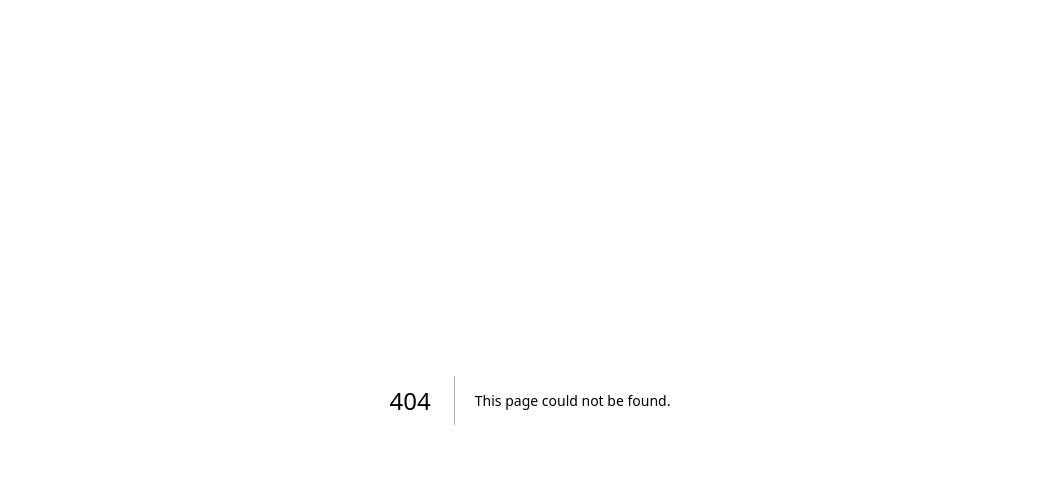
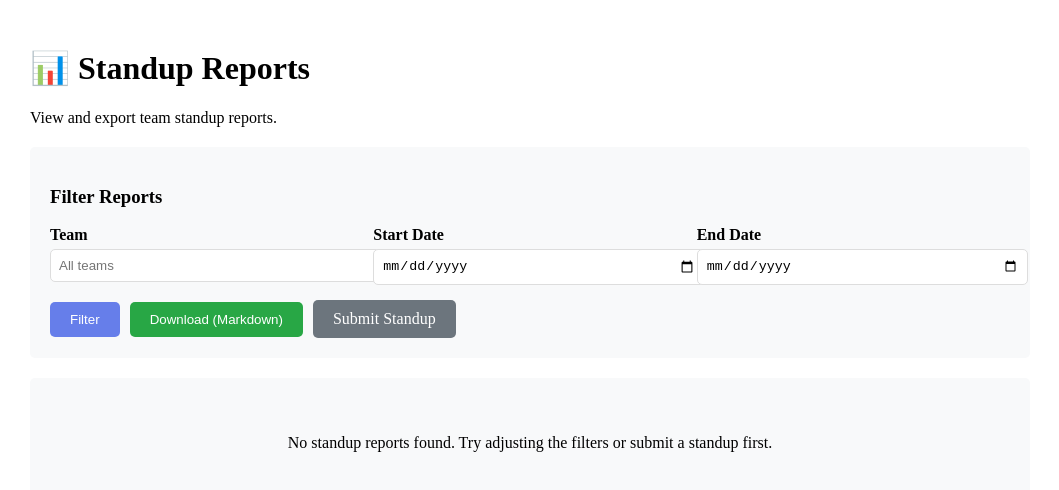
Before and after one commit to lixingliangsy/async-standup-tool, a Next.js app: page /reports in a window 1280 px wide. Before the commit this address had no page. Shown: the top 490 px of the page, without its empty margins (110-1169 px from the left). Built offline with nearby package versions, Linux system fonts and the light colour scheme.

Commit message:
add pages/reports.js

```diff
--- /dev/null
+++ b/pages/reports.js
@@ -0,0 +1,202 @@
+import { useState, useEffect } from 'react';
+import Head from 'next/head';
+
+export default function ReportsPage() {
+  const [reports, setReports] = useState([]);
+  const [team, setTeam] = useState('');
+  const [startDate, setStartDate] = useState('');
+  const [endDate, setEndDate] = useState('');
+  const [loading, setLoading] = useState(false);
+  const [error, setError] = useState('');
+
+  const fetchReports = async () => {
+    setLoading(true);
+    setError('');
+
+    try {
+      let url = '/api/reports?format=json';
+      if (team) url += `&team=${team}`;
+      if (startDate) url += `&startDate=${startDate}`;
+      if (endDate) url += `&endDate=${endDate}`;
+
+      const res = await fetch(url);
+      const data = await res.json();
+
+      if (data.success) {
+        setReports(data.report.teams || []);
+      } else {
+        setError(data.error || 'Failed to fetch reports');
+      }
+    } catch (err) {
+      setError('Failed to fetch reports. Please try again.');
+    } finally {
+      setLoading(false);
+    }
+  };
+
+  const downloadMarkdown = async () => {
+    try {
+      let url = '/api/reports?format=markdown';
+      if (team) url += `&team=${team}`;
+      if (startDate) url += `&startDate=${startDate}`;
+      if (endDate) url += `&endDate=${endDate}`;
+
+      const res = await fetch(url);
+      const blob = await res.blob();
+      const downloadUrl = window.URL.createObjectURL(blob);
+      const a = document.createElement('a');
+      a.href = downloadUrl;
+      a.download = 'standup-report.md';
+      document.body.appendChild(a);
+      a.click();
+      window.URL.revokeObjectURL(downloadUrl);
+    } catch (err) {
+      setError('Failed to download report.');
+    }
+  };
+
+  return (
+    <div>
+      <Head>
+        <title>Standup Reports</title>
+      </Head>
+
+      <div style={{ maxWidth: '1000px', margin: '0 auto', padding: '20px' }}>
+        <h1>📊 Standup Reports</h1>
+        <p>View and export team standup reports.</p>
+
+        <div style={{
+          padding: '20px',
+          background: '#f8f9fa',
+          borderRadius: '5px',
+          marginTop: '20px',
+          marginBottom: '20px'
+        }}>
+          <h3>Filter Reports</h3>
+          <div style={{ display: 'grid', gridTemplateColumns: 'repeat(auto-fit, minmax(200px, 1fr))', gap: '10px', marginTop: '10px' }}>
+            <div>
+              <label style={{ display: 'block', marginBottom: '5px', fontWeight: 'bold' }}>Team</label>
+              <input
+                type="text"
+                value={team}
+                onChange={(e) => setTeam(e.target.value)}
+                placeholder="All teams"
+                style={{ width: '100%', padding: '8px', border: '1px solid #ddd', borderRadius: '5px' }}
+              />
+            </div>
+            <div>
+              <label style={{ display: 'block', marginBottom: '5px', fontWeight: 'bold' }}>Start Date</label>
+              <input
+                type="date"
+                value={startDate}
+                onChange={(e) => setStartDate(e.target.value)}
+                style={{ width: '100%', padding: '8px', border: '1px solid #ddd', borderRadius: '5px' }}
+              />
+            </div>
+            <div>
+              <label style={{ display: 'block', marginBottom: '5px', fontWeight: 'bold' }}>End Date</label>
+              <input
+                type="date"
+                value={endDate}
+                onChange={(e) => setEndDate(e.target.value)}
+                style={{ width: '100%', padding: '8px', border: '1px solid #ddd', borderRadius: '5px' }}
+              />
+            </div>
+          </div>
+          <div style={{ marginTop: '15px' }}>
+            <button
+              onClick={fetchReports}
+              disabled={loading}
+              style={{
+                padding: '10px 20px',
+                background: '#667eea',
+                color: 'white',
+                border: 'none',
+                borderRadius: '5px',
+                cursor: loading ? 'not-allowed' : 'pointer',
+                marginRight: '10px'
+              }}
+            >
+              {loading ? 'Loading...' : 'Filter'}
+            </button>
+            <button
+              onClick={downloadMarkdown}
+              style={{
+                padding: '10px 20px',
+                background: '#28a745',
+                color: 'white',
+                border: 'none',
+                borderRadius: '5px',
+                cursor: 'pointer',
+                marginRight: '10px'
+              }}
+            >
+              Download (Markdown)
+            </button>
+            <a href="/standup" style={{
+              display: 'inline-block',
+              padding: '10px 20px',
+              background: '#6c757d',
+              color: 'white',
+              textDecoration: 'none',
+              borderRadius: '5px'
+            }}>
+              Submit Standup
+            </a>
+          </div>
+        </div>
+
+        {error && (
+          <div style={{
+            padding: '10px',
+            background: '#f8d7da',
+            border: '1px solid #f5c6cb',
+            borderRadius: '5px',
+            marginBottom: '20px',
+            color: '#721c24'
+          }}>
+            {error}
+          </div>
+        )}
+
+        {reports.length > 0 ? (
+          <div>
+            {reports.map((group, index) => (
+              <div key={index} style={{
+                padding: '20px',
+                background: 'white',
+                border: '1px solid #ddd',
+                borderRadius: '5px',
+                marginBottom: '20px'
+              }}>
+                <h3>Team: {group.team} - {group.date}</h3>
+                {group.members.map((member, idx) => (
+                  <div key={idx} style={{
+                    padding: '15px',
+                    background: '#f8f9fa',
+                    borderRadius: '5px',
+                    marginTop: '10px'
+                  }}>
+                    <h4>{member.member}</h4>
+                    <p><strong>Yesterday:</strong> {member.yesterday}</p>
+                    <p><strong>Today:</strong> {member.today}</p>
+                    {member.blockers && <p><strong>Blockers:</strong> {member.blockers}</p>}
+                  </div>
+                ))}
+              </div>
+            ))}
+          </div>
+        ) : (
+          <div style={{
+            padding: '40px',
+            textAlign: 'center',
+            background: '#f8f9fa',
+            borderRadius: '5px'
+          }}>
+            <p>No standup reports found. Try adjusting the filters or submit a standup first.</p>
+          </div>
+        )}
+      </div>
+    </div>
+  );
+}
```
